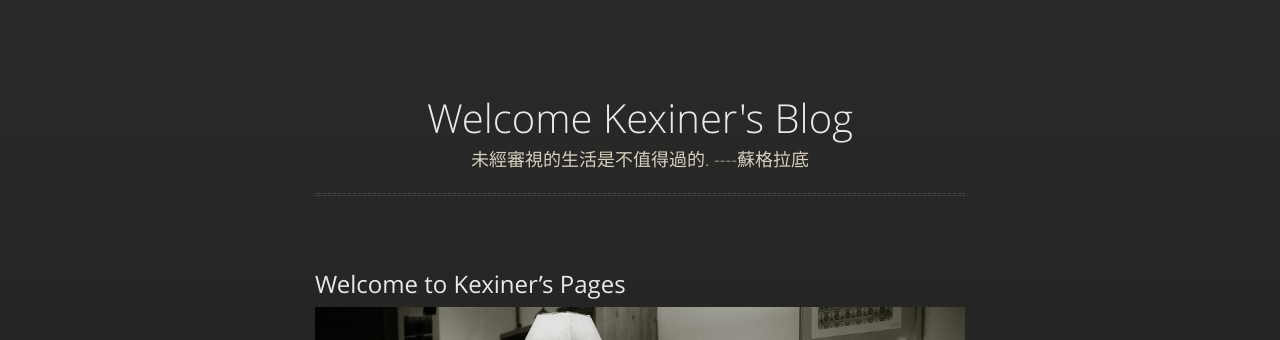
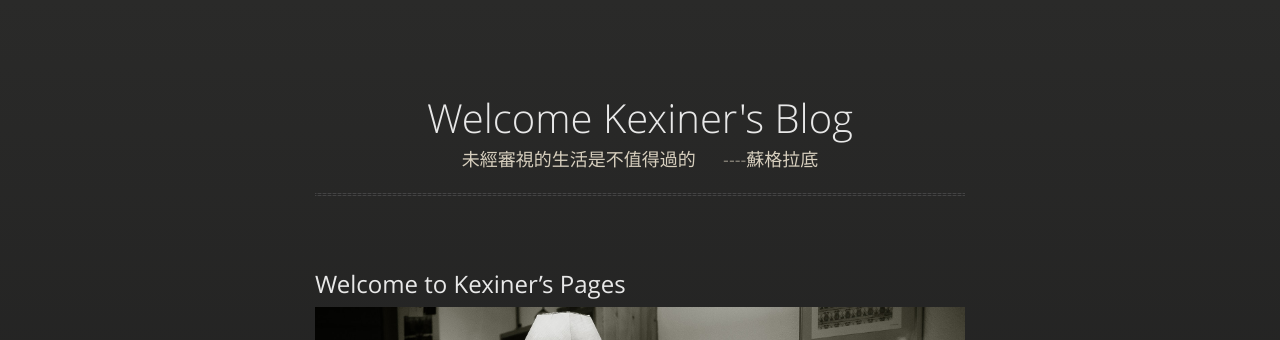
Before and after one commit to kexinerchen/kexinerchen.github.io, a Jekyll site: the page built from index.md, in a window 1280 px wide and 900 px high. Shown: the top 340 px of the window. Built offline with Jekyll 4.4.1, drawn with Linux system fonts in a browser that asks for light colours; our own code applies the rules of GitHub Pages for plain Markdown files; part of the change alters nothing that is shown.

```diff
--- a/_config.yml
+++ b/_config.yml
@@ -1,5 +1,5 @@
 title: Welcome Kexiner's Blog
-description: 未經審視的生活是不值得過的.     ----蘇格拉底
+description: 未經審視的生活是不值得過的  &emsp;  ----蘇格拉底
 show_downloads: true
 google_analytics:
 theme: jekyll-theme-midnight
```
